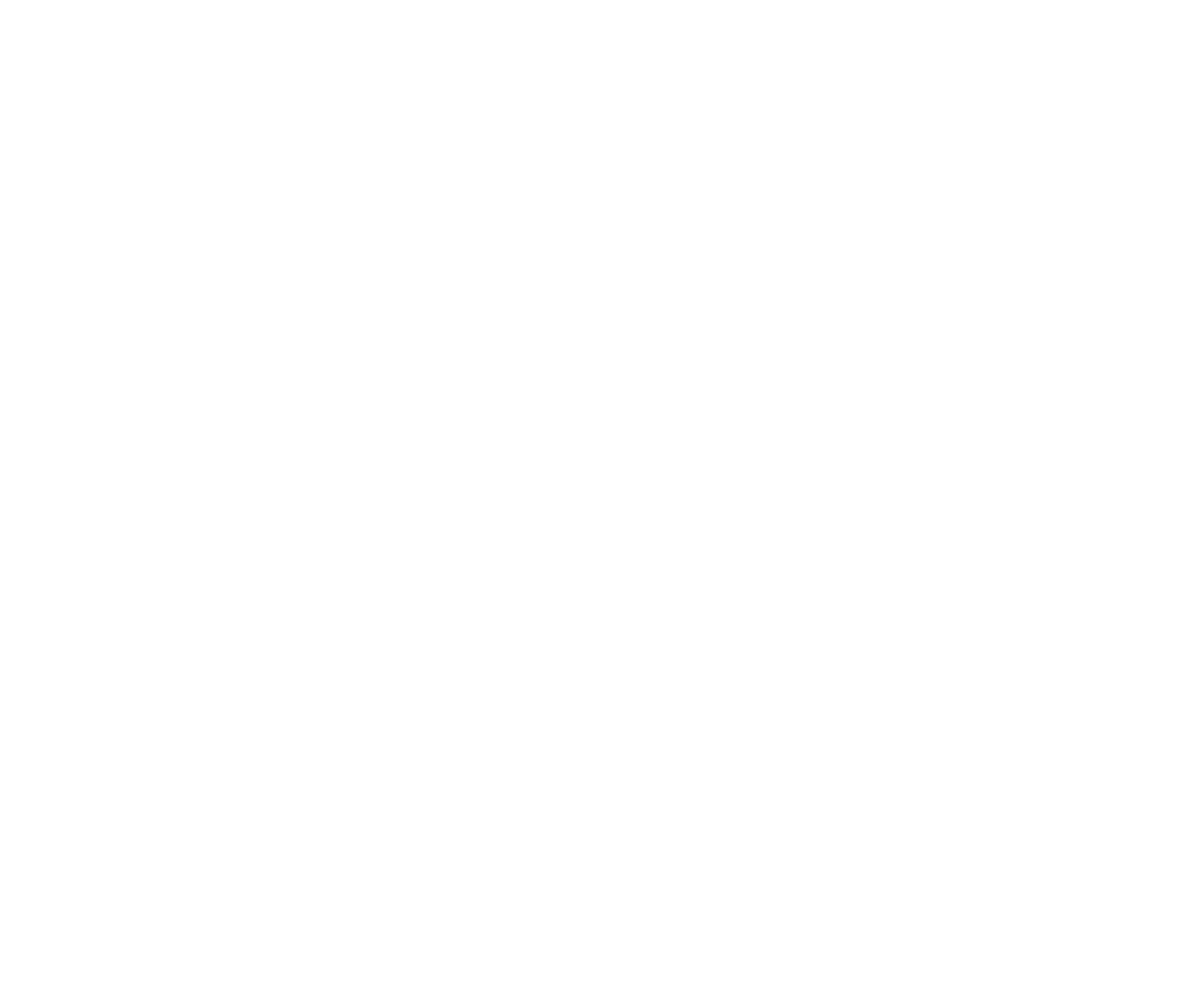
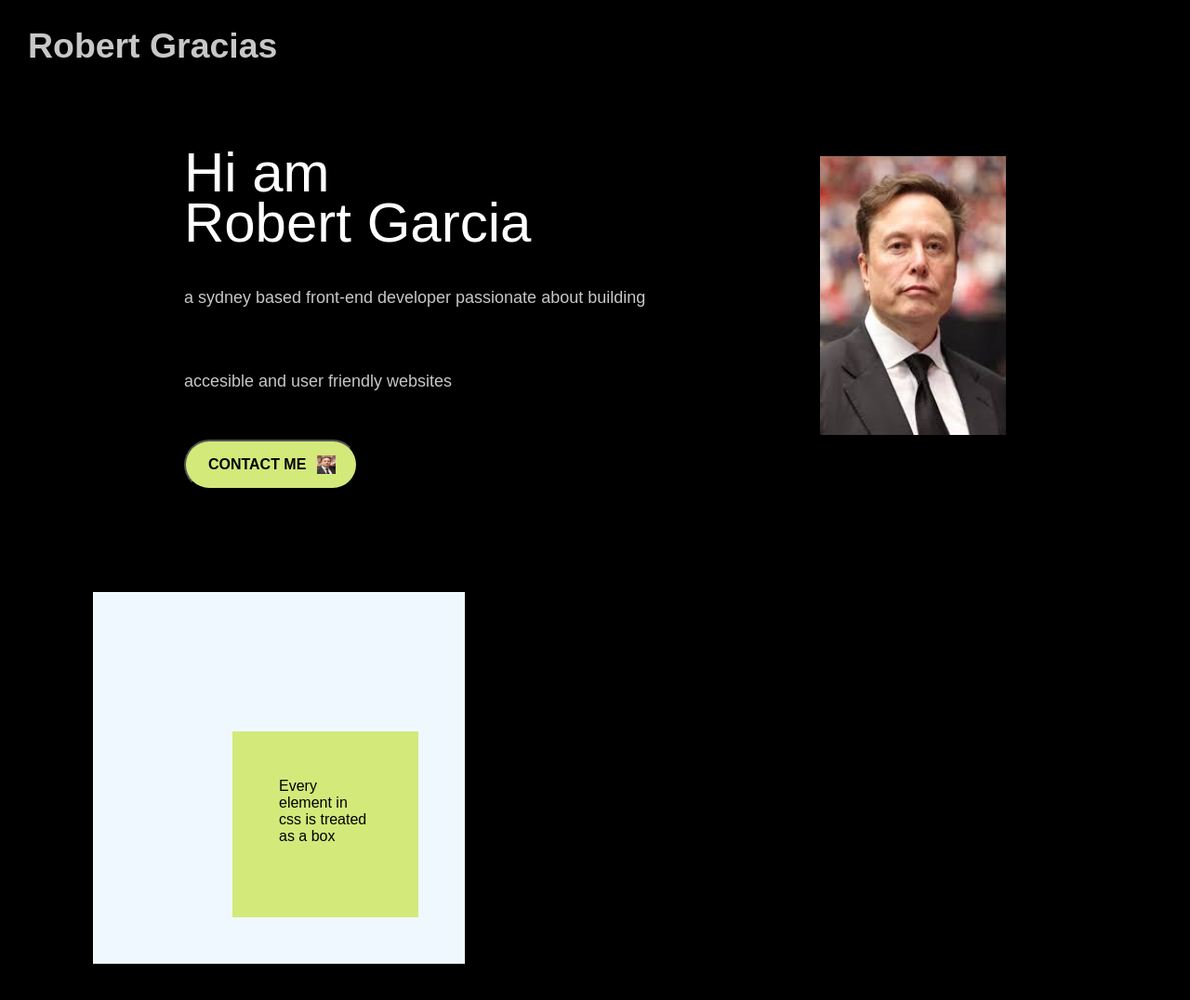
Before and after one commit to Tina-Taiwo01/html-practice-, a plain HTML site: page PROJECT1/index.html in a window 1280 px wide. Shown: the whole page at 93% size. Before the commit the page ends 800 px from the top, so only its background shows below. Drawn offline with Linux system fonts and the light colour scheme; a web font is replaced by a local one.

Commit message:
added html templates an css

```diff
--- a/PROJECT1/index.html
+++ b/PROJECT1/index.html
@@ -3,9 +3,44 @@
 <head>
     <meta charset="UTF-8">
     <meta name="viewport" content="width=device-width, initial-scale=1.0">
-
+    <title>Document</title>
+    <link rel="stylesheet" href="style.css">
 </head>
 <body>
+    <section id="navigation">
+        <div>
+            <nav class="navigation">
+                <div class="name">
+                    <h1> Robert Gracias</h1>
+                </div>
+                <div class=nav-links>
+                    <ul>
+                </div>
+            </nav>
+        </div>
+    </section>
+    <!--hero section-->
+    <section id="hero">
+        <div class="hero">
+            <div class="hero-text">
+                <h2> Hi am <br> Robert Garcia</h2>
+                <p> a sydney based front-end developer passionate about building<br>accesible and user friendly websites</p>
+                <button>
+                    CONTACT ME
+                    <img src="download.jpeg" alt="my photo" width="20px" height="20px">
+                </button>
+
+            </div>
+            <img src="download.jpeg" alt="img" width= "200px" height="300px">
+
+        </div>
+    </section>
+    <!--css box model -->
+    <section class="boxmodel">
+      <p class="box">Every element in css is treated as a box</p>
+    </section>
+
 
 </body>
+
 </html>
--- a/PROJECT1/style.css
+++ b/PROJECT1/style.css
@@ -0,0 +1,108 @@
+@import url('https://fonts.googleapis.com//css2?family=roboto&display=swap');
+body{
+    background: hsl(0, 0%, 0%);
+    font-family: Arial, Helvetica, sans-serif;
+    padding: 0;
+    margin: 0;
+    color: #C7C7C7;
+}
+.navigation{
+    display: flex;
+    align-items: center;
+    justify-content: space-between;
+    padding-right: 30px;
+    padding-left: 30px;
+}
+.nav-links ul{
+    display: flex;
+    list-style: none;
+    padding: 5px;
+    gap: 20px;
+
+}
+.name{
+    font-size: 32px;
+    font-weight: 20px;
+    line-height: 24px;
+    letter-spacing: 1%;
+}
+.nav-links li{
+    font-family: "inter", sans-serif;
+    font-size: 16px;
+    font-weight: 500;
+    line-height: 24px;
+    letter-spacing: -3%
+}
+.hero{
+    padding: 10px;
+    display: flex;
+    align-items: center;
+    justify-content: space-evenly;
+
+}.hero-text h2{
+    font-size: 60px;
+    font-weight: 400;
+    line-height: 90%;
+    color: #FFFFFF;
+    margin-bottom: 0;
+}
+.hero-text p{
+    font-family: "manrope", sans-serif;
+    font-size: 18px;
+    font-weight: 400;
+    line-height: 5;
+    margin-top: 8px;
+}
+/*.hero-text button{
+display; flex;
+align-items; center
+gap: 12px;
+width: 187
+height: 54px
+padding-top: 20px;
+padding-bottom: 20px
+padding-left:20px
+padding-right:6px
+}*/
+
+
+
+
+
+
+
+
+.hero-text button{
+    display: flex;
+    align-items: center;
+    gap: 12px;
+    width: 187px;
+    height: 54px;
+    padding-top: 20px;
+    padding-bottom: 20px;
+    padding-left: 24px;
+    padding-right: 6px;
+    border-radius: 100px;
+    background-color: #d3e97a;
+    color: black;
+    font-family: "Manrope", sans-serif;
+    font-size: 16px;
+    font-weight: 700;
+    line-height: 100%;
+}
+.boxmodel{
+    padding: 100px;
+    width: 200px;
+    height: 200px;
+    background-color: aliceblue;
+    margin: 100px;
+    color:black
+}
+.box{
+    width:100px;
+    height: 100px;
+    background: #d3e97a;
+    padding: 50px;
+    margin:50px;
+
+}
```
Also changed, not shown: index.html (deleted, +0 -10 lines), PROJECT1/download.jpeg (added).
